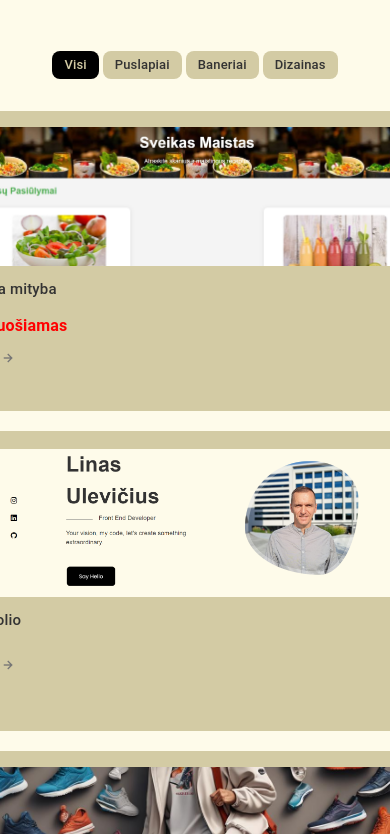
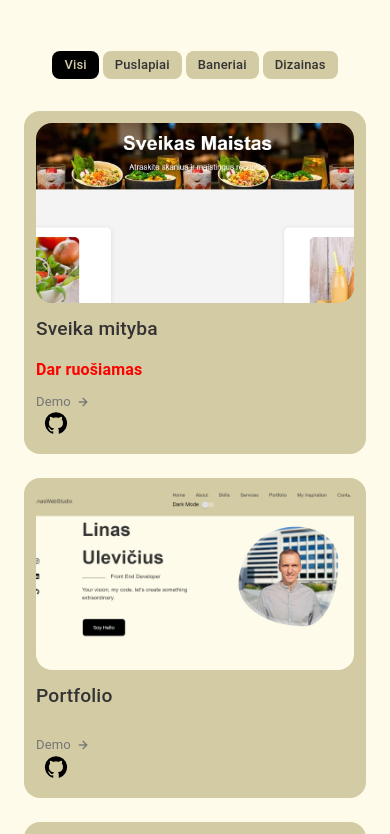
Before and after one commit to L11nas/Portfolio, a React (Vite) app: page / in a window 390 px wide. Shown: the part 3030-3864 px from the top of the page. Built offline with nearby package versions, Linux system fonts and the light colour scheme.

Commit message:
update responsive design for portfolio section

```diff
--- a/src/components/work/work.css
+++ b/src/components/work/work.css
@@ -218,12 +218,16 @@
 }
 @media screen and (max-width: 992px) {
   .work__container {
-    gap: 1.25rem;
+    gap: 1.5rem;
+    grid-template-columns: 1fr;
   }
   .work__card {
+    width: 100%;
+    height: auto;
     padding: 1rem;
   }
   .work__img {
+    height: 200px;
     margin-bottom: 0.75rem;
   }
   .work__title {
@@ -232,7 +236,7 @@
 }
 @media screen and (max-width: 768px) {
   .work__container {
-    grid-template-columns: max-content;
+    grid-template-columns: 1fr;
   }
 }
 
@@ -242,16 +246,22 @@
   }
   .work__img {
     width: 100%;
+    height: 180px;
+  }
+  .work__card {
+    padding: 0.75rem;
+  }
+  .work__title {
+    font-size: 1.2rem;
   }
 }
-@media screen and (max-width: 576px) {
-  .work__item {
-    font-size: var(--small-font-size);
-  }
-  .work__filters {
-    column-gap: 0.25rem;
-  }
+.work__item {
+  font-size: var(--small-font-size);
 }
+.work__filters {
+  column-gap: 0.25rem;
+}
+
 @media screen and (max-width: 360px) {
   .work__container {
     grid-template-columns: 1fr;
@@ -262,22 +272,24 @@
     width: 100%;
     height: auto;
     padding: 0.5rem;
-  }
-
-  .work__title {
-    font-size: 1.2rem;
-  }
-
-  .work__status {
     font-size: 0.9rem;
   }
 
   .work__img {
     height: 120px;
+    margin-bottom: 0.5rem;
+  }
+
+  .work__title {
+    font-size: 1rem;
+  }
+
+  .work__status {
+    font-size: 0.8rem;
   }
 
   .work__item {
-    font-size: 0.9rem;
+    font-size: 0.8rem;
     padding: 0.2rem 0.5rem;
   }
 }
```
